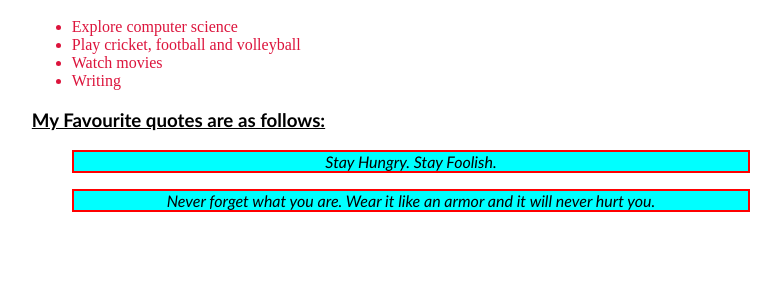
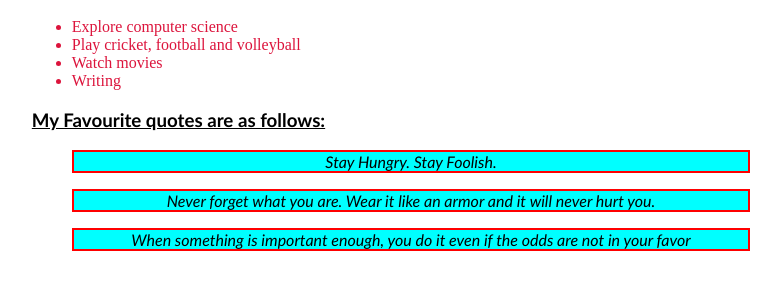
Before and after one commit to chandravarma-bantupalli/html-public, a plain HTML site: page index.html in a window 1280 px wide. Shown: the part 101-390 px from the top of the page, without its empty margins (229-1010 px from the left). Drawn offline with Linux system fonts and the light colour scheme.

Commit message:
first change in repo

```diff
--- a/css/styles.css
+++ b/css/styles.css
@@ -34,3 +34,11 @@
     border: 2px solid red;
     text-align: center;
 }
+
+#quote3{
+    background-color: cyan;
+    color: black;
+    font-style: oblique;
+    border: 2px solid red;
+    text-align: center;
+}
--- a/index.html
+++ b/index.html
@@ -23,6 +23,7 @@
                 <h3 id="favquotes">My Favourite quotes are as follows: </h3>
                 <blockquote id="quote1">Stay Hungry. Stay Foolish.</blockquote>
                 <blockquote id="quote2">Never forget what you are. Wear it like an armor and it will never hurt you.</blockquote>
+                <blockquote id="quote3">When something is important enough, you do it even if the odds are not in your favor</blockquote>
             </div>
         </div>
     </body>
```
